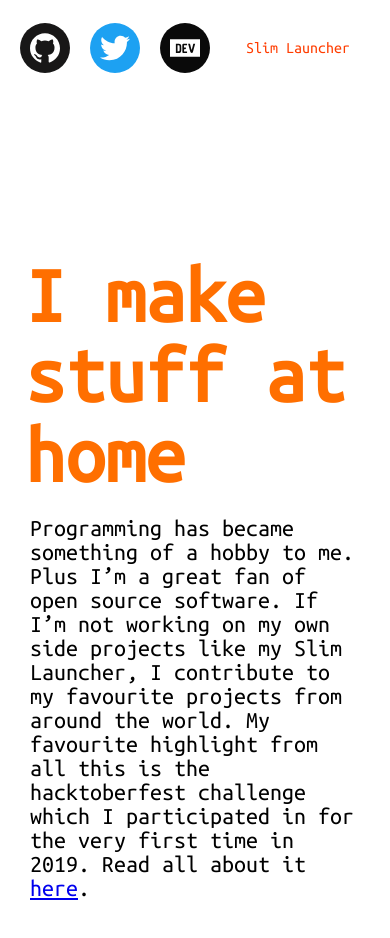
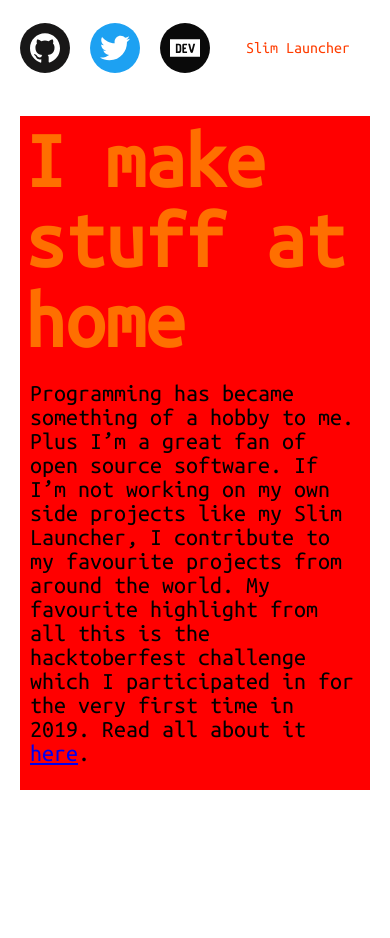
Before and after one commit to sduduzog/sduduzog.github.io, a Vue app: page / in a window 390 px wide. Shown: the top 938 px of the page. After the commit the page ends 844 px from the top, so only its background shows below. Built offline with nearby package versions, Linux system fonts and the light colour scheme.

Commit message:
adjucted padding

```diff
--- a/src/components/DynamicIntro.vue
+++ b/src/components/DynamicIntro.vue
@@ -40,6 +40,11 @@
 
 .intro {
   padding: 140px 5px 5px;
+  background-color: red;
+
+  @media screen and (max-width: 450px) {
+    padding: 5px;
+  }
 
   h1 {
     margin: 0;
```
